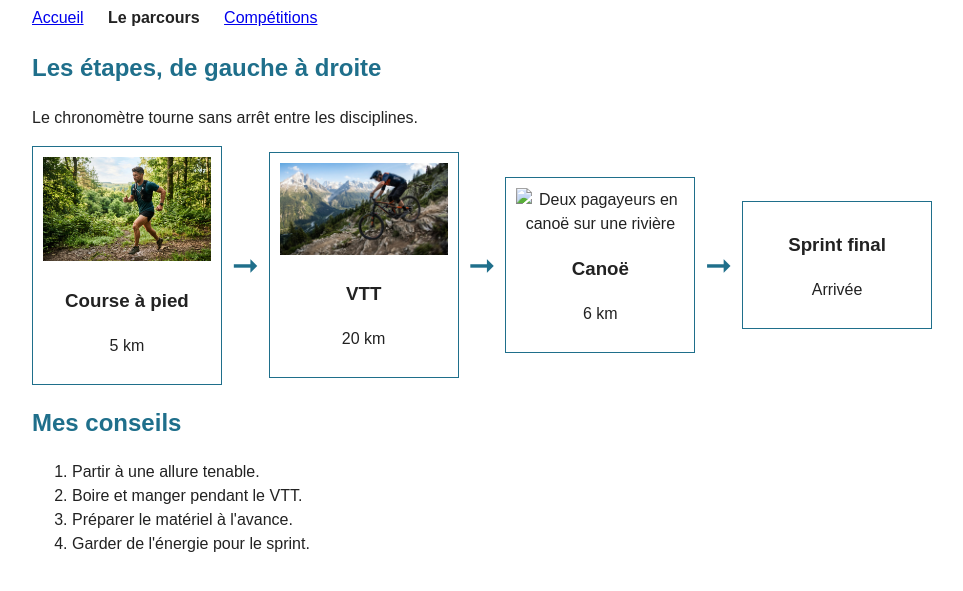
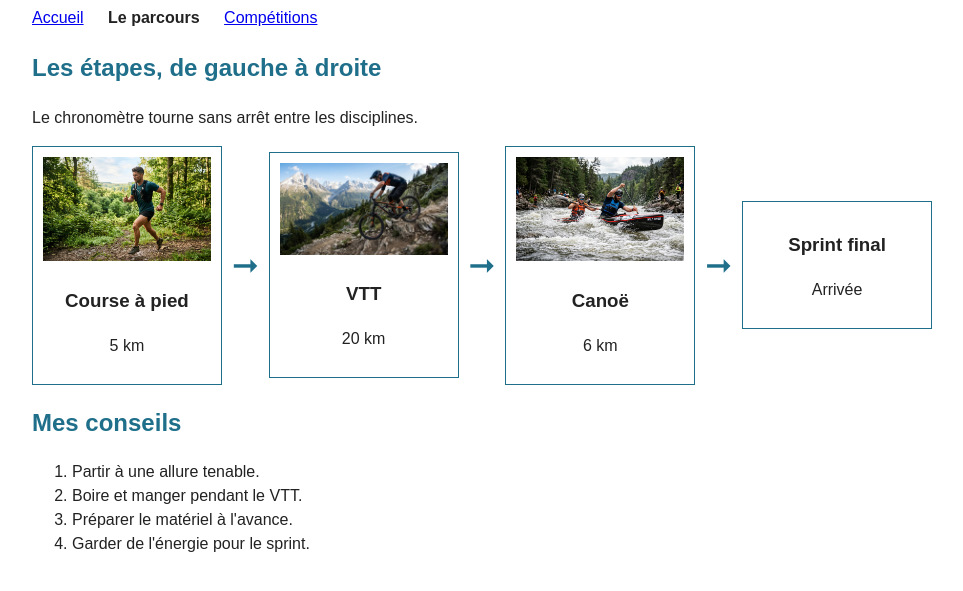
Before and after one commit to mart1-04/site-projet-NSI-1, a plain HTML site: page files (2)/parcours.html in a window 1280 px wide. Shown: the part 85-676 px from the top of the page, without its empty margins (158-1121 px from the left). Drawn offline with Linux system fonts and the light colour scheme.

Commit message:
Update parcours.html

```diff
--- a/files (2)/parcours.html
+++ b/files (2)/parcours.html
@@ -42,7 +42,7 @@
     <div class="fleche">&#10142;</div>
 
     <div class="etape">
-      <img src="canoë.jpg" alt="Deux pagayeurs en canoë sur une rivière" width="200" height="125">
+      <img src="canoe.jpg" alt="Deux pagayeurs en canoë sur une rivière" width="200" height="125">
       <h3>Canoë</h3>
       <p>6 km</p>
     </div>
```
